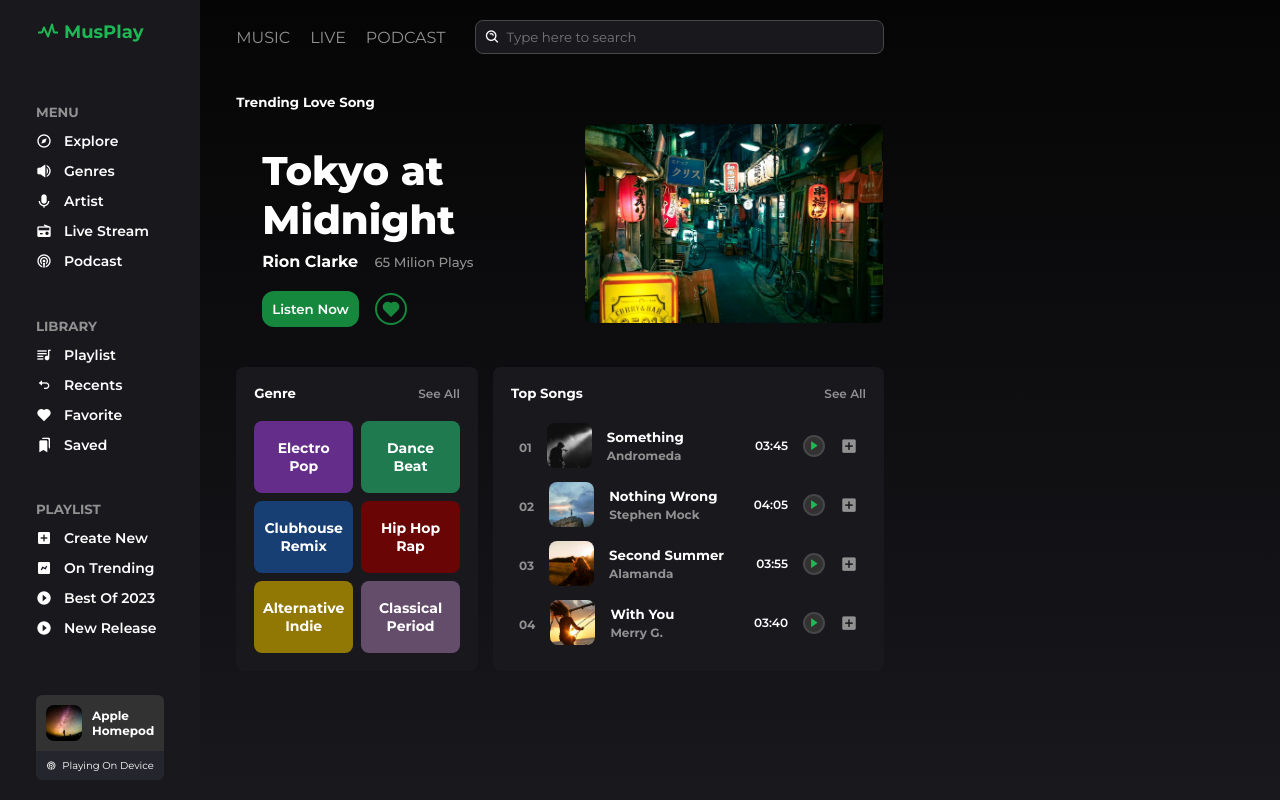
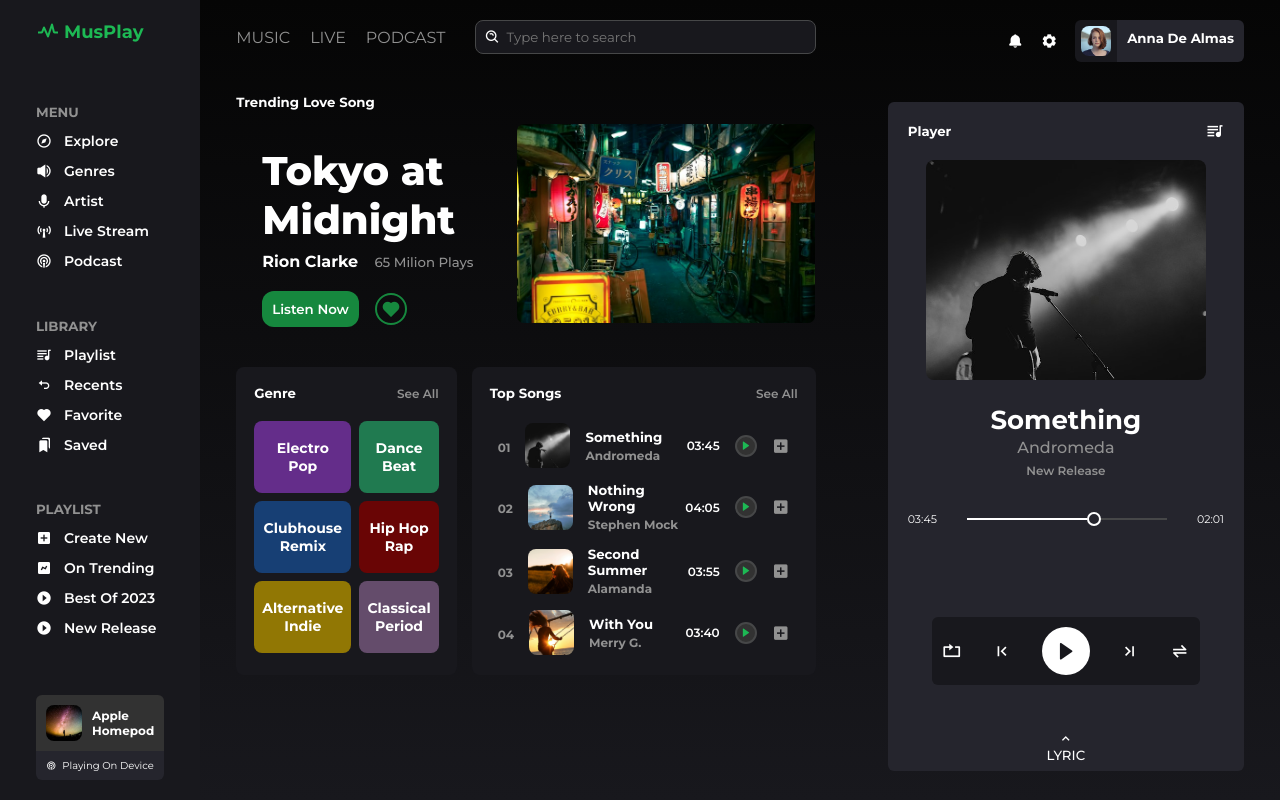
Before and after one commit to kikitongky/music-stream-platforms, a plain HTML site: page index.html in a window 1280 px wide. Drawn offline with nearby package versions, Linux system fonts and the light colour scheme.

Commit message:
add player

```diff
--- a/index.html
+++ b/index.html
@@ -32,7 +32,7 @@
                         <a href="#">Artist</a>
                     </li>
                     <li>
-                        <i class='bx bxs-radio'></i>
+                        <i class='bx bx-broadcast'></i>
                         <a href="#">Live Stream</a>
                     </li>
                     <li>
@@ -233,23 +233,68 @@
                                 <i class='bx bxs-plus-square'></i>
                             </div>
                         </div>
+                    </div>
+                </div>
+            </div>
+        </main>
+        <div class="right-section">
+
+            <div class="profile">
+                <i class='bx bxs-bell'></i>
+                <i class='bx bxs-cog'></i>
+                <div class="user">
+                    <div class="left">
+                        <img src="Assets/profile.jpg">
+                    </div>
+                    <div class="right">
+                        <h5>Anna De Almas</h5>
+                    </div>
+                </div>
+            </div>
+
+            <div class="music-player">
+                <div class="top-section">
+                    <div class="header">
+                        <h5>Player</h5>
+                        <i class='bx bxs-playlist'></i>
+                    </div>
+                    <div class="song-info">
+                        <img src="Assets/play1.jpg">
+                        <div class="description">
+                            <h3>Something</h3>
+                            <h5>Andromeda</h5>
+                            <p>New Release</p>
+                        </div>
+                        <div class="progress">
+                            <p>03:45</p>
+                            <div class="active-line"></div>
+                            <div class="deactive-line"></div>
+                            <p>02:01</p>
+                        </div>
+                    </div>
+                </div>
+                <div class="player-actions">
+                    <div class="buttons">
+                        <i class='bx bx-repeat'></i>
+                        <i class='bx bx-first-page'></i>
+                        <i class='bx bxs-right-arrow play-button'></i>
+                        <i class='bx bx-last-page'></i>
+                        <i class='bx bx-transfer-alt'></i>
+                    </div>
+                    <div class="lyrics">
+                        <i class='bx bx-chevron-up'></i>
+                        <h5>LYRIC</h5>
+                    </div>
+                </div>
+            </div>
 
 
+        </div>
 
-                    </div>
-
-                </div>
-
-
-            </div>
-
-        </main>
-
-        <div class="right-section"></div>
 
     </div>
 
 
-
+    <script src="script.js"></script>
 </body>
 </html>
--- a/style.css
+++ b/style.css
@@ -255,10 +255,12 @@ body{
     width: 300px;
     border: 1px solid transparent;
     transition: all .3s ease;
+    transform: perspective(200px);
 }
 
 .container main .trending img:hover{
     border: 1px solid #464748;
+    transform: scale(1.05) perspective(2500px) rotateY(5deg);
 }
 
 .container main .playlist{
@@ -440,3 +442,175 @@ body{
 .container main .playlist .music-list .items .item .actions > i:hover{
     color: #fff;
 }
+
+.container .right-section{
+    padding: 20px 36px 20px;
+}
+
+.container .right-section .profile{
+    display: flex;
+    align-items: center;
+    justify-content: flex-end;
+    gap: 18px;
+    margin-bottom: 40px;
+}
+
+.container .right-section .profile .user{
+    display: flex;
+}
+
+.container .right-section .profile .user .left{
+    display: flex;
+    align-items: center;
+    background: #18181d;
+    padding: 6px;
+    border-radius: 6px 0 0 6px;
+}
+
+.container .right-section .profile .user .left img{
+    width: 30px;
+    aspect-ratio: 1/1;
+}
+
+.container .right-section .profile .user .right{
+    background: #25252d;
+    border-radius: 0 6px 6px 0;
+    padding: 10px;
+    color: #fff;
+}
+
+.container .right-section .music-player{
+    color: #fff;
+    background-color: #25252d;
+    border-radius: 6px;
+    height: 88%;
+    display: flex;
+    flex-direction: column;
+}
+
+.container .right-section .music-player .top-section{
+    padding: 20px;
+    height: 86%;
+}
+
+.container .right-section .music-player .header{
+    display: flex;
+    align-items: center;
+    justify-content: space-between;
+    margin-bottom: 20px;
+}
+
+.container .right-section .music-player .header i{
+    font-size: 18px;
+}
+
+.container .right-section .music-player .song-info{
+    display: flex;
+    align-items: center;
+    flex-direction: column;
+    gap: 24px;
+    text-align: center;
+}
+
+
+.container .right-section .music-player .song-info img{
+    width: 280px;
+    height: 220px;
+}
+
+.container .right-section .music-player .description h3{
+    font-size: 26px;
+    font-weight: 700;
+    margin-bottom: 2px;
+}
+
+.container .right-section .music-player .description h5{
+    font-size: 16px;
+    margin-bottom: 6px;
+    font-weight: 500;
+    color: #919191;
+}
+
+.container .right-section .music-player .description p{
+    color: #919191;
+    font-weight: 600;
+    font-size: 12px;
+}
+
+.container .right-section .music-player .song-info .progress{
+    display: flex;
+    align-items: center;
+    margin: 10px 0;
+}
+
+.container .right-section .music-player .song-info .progress p{
+    font-size: 11px;
+}
+
+.container .right-section .music-player .song-info .progress .active-line{
+    position: relative;
+    width: 120px;
+    height: 2px;
+    background-color: #fff;
+    margin-left: 30px;
+}
+
+.container .right-section .music-player .song-info .progress .deactive-line{
+    width: 80px;
+    height: 2px;
+    background-color: #464748;
+    margin-right: 30px;
+}
+
+.container .right-section .music-player .song-info .progress .active-line::before{
+    content: "";
+    background-color: #25252d;
+    height: 10px;
+    width: 10px;
+    border: 2px solid #fff;
+    position: absolute;
+    top: -6px;
+    left: 120px;
+    border-radius: 50%;
+}
+
+.container .right-section .music-player .player-actions{
+    height: 26%;
+    border-radius: 8px;
+    display: flex;
+    flex-direction: column;
+    align-items: center;
+    position: relative;
+}
+
+.container .right-section .music-player .player-actions .buttons{
+    display: flex;
+    align-items: center;
+    gap: 30px;
+    background-color: #18181d;
+    padding: 10px;
+    border-radius: 6px;
+}
+
+.container .right-section .music-player .player-actions .buttons i{
+    font-size: 20px;
+}
+
+.container .right-section .music-player .player-actions .buttons .play-button{
+    padding: 14px;
+    background-color: #fff;
+    color: #18181d;
+    border-radius: 50%;
+}
+
+.container .right-section .music-player .player-actions .lyrics{
+    display: flex;
+    flex-direction: column;
+    align-items: center;
+    position: absolute;
+    bottom: 8px;
+}
+
+.container .right-section .music-player .player-actions .lyrics h5{
+    font-weight: 500;
+}
```
Also changed, not shown: Assets/profile.jpg (added), script.js (added).
